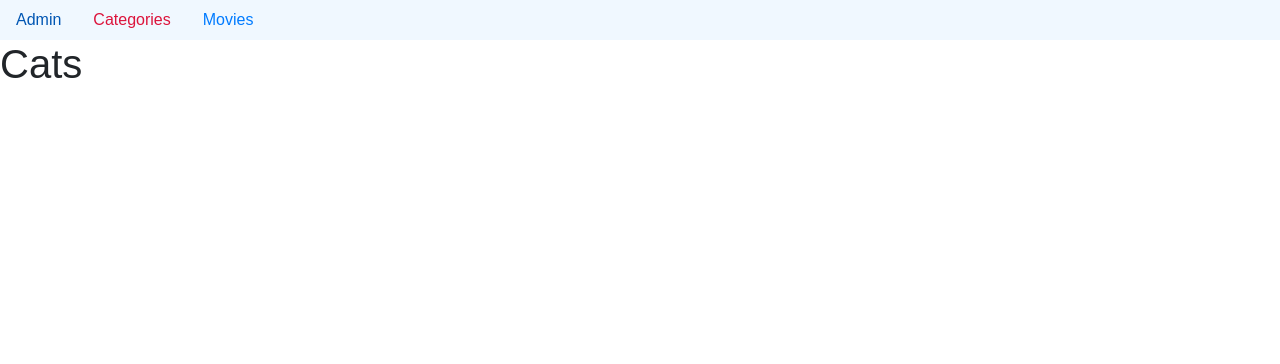
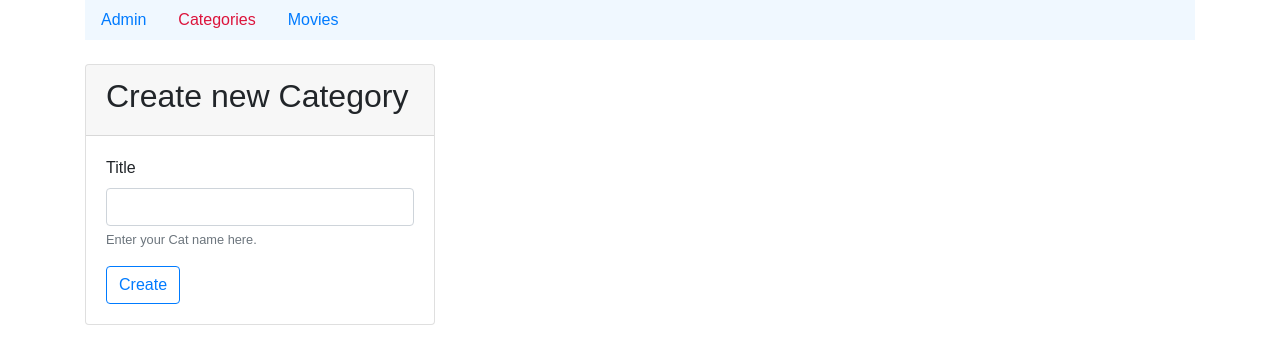
Before and after one commit to Nuotaikos/filmai, a React (Create React App) app: page /admin/cats in a window 1280 px wide. Shown: the top 364 px of the page. Built offline with nearby package versions, Linux system fonts and the light colour scheme.

Commit message:
create neaktyvus

```diff
--- a/src/Components/Back/Back.jsx
+++ b/src/Components/Back/Back.jsx
@@ -1,28 +1,35 @@
+import { useState } from 'react';
+import BackContext from './BackContext';
 import CatsCrud from './Cats/Crud';
 import MoviesCrud from './Movies/Crud';
 import Nav from './Nav';
 
 function Back({ show }) {
 
+  const [createCat, setCreateCat] = useState(null);
 
-  if (show === "admin") {
   return (
+    <BackContext.Provider value={{
+      setCreateCat
+      // cats,
+      // setDeleteCat,
+      // messages,
+      // setEditCat,
+      // setModalCat,
+      // modalCat,
+      // setCreateProduct
+    }}>
+      {
+        show === 'admin' ?
           <>
             <Nav />
             <h1>BACK</h1>
           </>
+          : show === 'cats' ? <CatsCrud /> :
+            show === 'products' ? <MoviesCrud /> : null
+      }
+    </BackContext.Provider>
   )
-  }
-  if (show === "cats") {
-    return (
-      <CatsCrud />
-    )
-  }
-  if (show === "movies") {
-    return (
-      <MoviesCrud />
-    )
-  }
 }
 
 export default Back;
--- /dev/null
+++ b/src/Components/Back/BackContext.jsx
@@ -0,0 +1,5 @@
+import { createContext } from "react";
+
+const BackContext = createContext();
+
+export default BackContext;
--- /dev/null
+++ b/src/Components/Back/Cats/Create.jsx
@@ -0,0 +1,33 @@
+import { useContext, useState } from 'react';
+import BackContext from '../BackContext';
+
+function Create() {
+
+  const { setCreateCat } = useContext(BackContext); //setCreateCat atiduodam  i provider Back.jsx
+
+  const [title, setTitle] = useState('');
+
+  const handleCreate = () => {
+    const data = { title };
+    setCreateCat(data); // paimam is const ir pasetinam
+    setTitle(''); //nunulinam title
+  }
+
+  return (
+    <div className="card mt-4">
+      <div className="card-header">
+        <h2>Create new Category</h2>
+      </div>
+      <div className="card-body">
+        <div className="form-group">
+          <label>Title</label>
+          <input type="text" className="form-control" onChange={e => setTitle(e.target.value)} value={title} />
+          <small className="form-text text-muted">Enter your Cat name here.</small>
+        </div>
+        <button type="button" className="btn btn-outline-primary" onClick={handleCreate}>Create</button>
+      </div>
+    </div>
+  );
+}
+
+export default Create;
--- a/src/Components/Back/Cats/Crud.jsx
+++ b/src/Components/Back/Cats/Crud.jsx
@@ -1,10 +1,19 @@
 import Nav from "../Nav";
+import Create from "./Create";
 
 function Crud() {
   return (
     <>
       <Nav />
-      <h1>Cats</h1>
+      <div className="container">
+        <div className="row">
+          <div className="col-4">
+            <Create />
+          </div>
+          <div className="col-8">
+          </div>
+        </div>
+      </div>
     </>
   );
 }
--- a/src/Components/Back/Nav.jsx
+++ b/src/Components/Back/Nav.jsx
@@ -3,6 +3,9 @@ import { NavLink } from "react-router-dom";
 function Nav() {
   return (
     <>
+      <div className="container">
+        <div className="row">
+          <div className="col-12">
             <nav className="nav">
               <NavLink to="/admin/" className="nav-link" style={
                 ({ isActive }) =>
@@ -23,6 +26,9 @@ function Nav() {
                   } : null
               }>Movies</NavLink>
             </nav>
+          </div>
+        </div>
+      </div>
     </>
   );
 }
```
Lines whose indentation alone changed are shown as unchanged.
